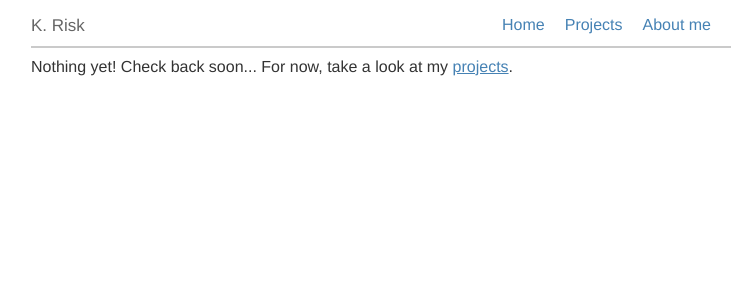
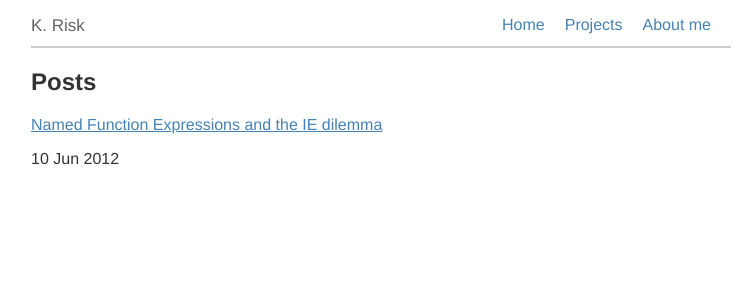
Before and after one commit to krisk/krisk.github.com, a Jekyll site: the page built from index.html, in a window 1280 px wide. Shown: the top 300 px of the page, without its empty margins (129-870 px from the left). Built offline with Jekyll 4.4.1, drawn with Linux system fonts in a browser that asks for light colours.

Commit message:
post: Named Function Expressions IE Dilemma

```diff
--- a/css/project.css
+++ b/css/project.css
@@ -1,10 +1,5 @@
 p {
     line-height: 1.4em;
-}
-pre {
-    font-size: 14px;
-    line-height: 18px;
-    text-shadow: none;
 }
 h1 {
     font-size: 64px;
--- a/css/pygments.css
+++ b/css/pygments.css
@@ -2,6 +2,9 @@ pre {
   border-left: solid 2px #CCC;
   padding-left: 18px;
   margin: 2em 0 2em -20px;
+  font-size: 14px;
+  line-height: 18px;
+  text-shadow: none;
   overflow: auto;
 }
 pre code {
--- a/index.html
+++ b/index.html
@@ -3,26 +3,15 @@ layout: default
 name: home
 summary: Front-end developer, a JavaScript afficionado, and lover of all things web-related
 keywords: Kirollos Risk, Web Developer, JavaScript, JS, Front-end engineer
-javascript:
-  - /javascripts/json_search.0.9.0.js
-  - /javascripts/home.js
 ---
 
-Nothing yet! Check back soon...
-
-For now, take a look at my <a href="./projects.html" title="krisk's projects">projects</a>.
-
-<!--
 <h2>Posts</h2>
 <ul class="posts">
-
   {% for post in site.posts %}
     <li>
       <a href="{{ post.url }}">{{ post.title }}</a>
-      <p>{{ post.summary }}</p>
+      <p>{{ post.date | date_to_string }}</p>
+      <!--<p>{{ post.summary }}</p>-->
     </li>
   {% endfor %}
-
-
 </ul>
--->
```
Also changed, not shown: _layouts/post.html (+5 -4 lines), _posts/2012-05-28-test.md (deleted, +0 -20 lines), _posts/2012-06-10-nfe_dilemma.md (added, +86 -0 lines).
